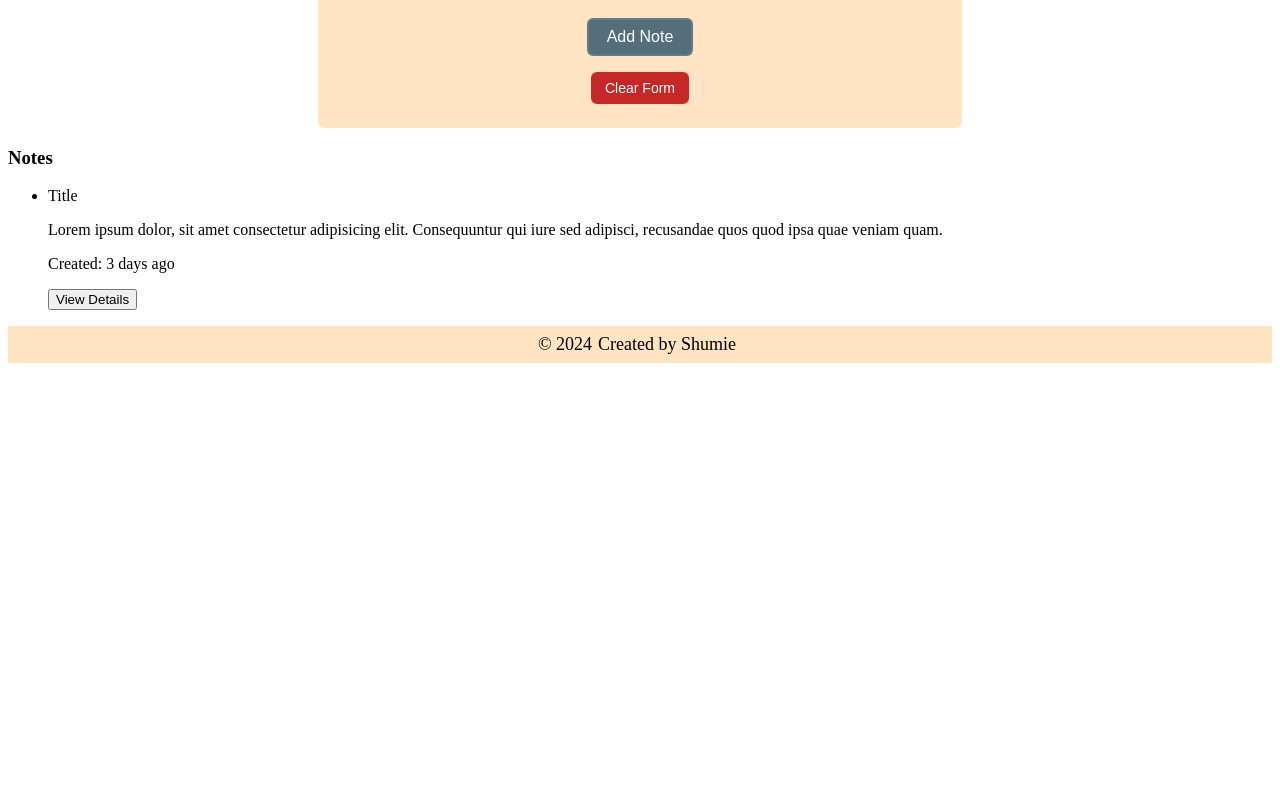
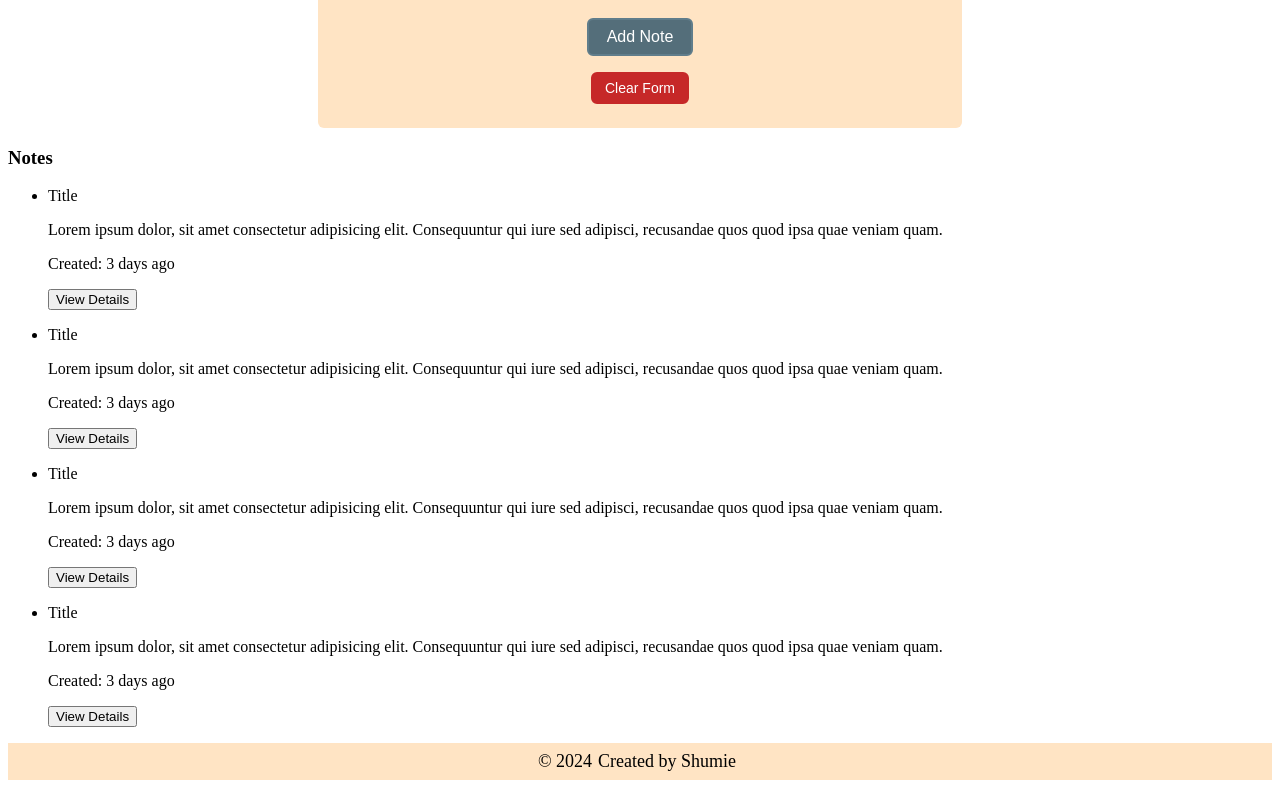
Before and after one commit to Shumieb/NotesAppv1, an Angular app: page / in a window 1280 px wide. Shown: the part 399-1187 px from the top of the page. Before the commit the page ends 800 px from the top, so only its background shows below. Built offline with nearby package versions, Linux system fonts and the light colour scheme.

Commit message:
note-card component added

```diff
--- /dev/null
+++ b/src/note-card/note-card.component.html
@@ -0,0 +1,13 @@
+<li>
+    <p>Title</p>
+    <p>Lorem ipsum dolor, sit amet consectetur adipisicing elit.
+        Consequuntur qui iure sed adipisci, recusandae quos quod ipsa
+        quae veniam quam.
+    </p>
+    <div>
+        <p>Created: 3 days ago</p>
+        <div>
+            <input type="button" value="View Details">
+        </div>
+    </div>
+</li>
--- a/src/notes-list/notes-list.component.html
+++ b/src/notes-list/notes-list.component.html
@@ -2,19 +2,10 @@
     <h3>Notes</h3>
     <div>
         <ul>
-            <li>
-                <p>Title</p>
-                <p>Lorem ipsum dolor, sit amet consectetur adipisicing elit.
-                    Consequuntur qui iure sed adipisci, recusandae quos quod ipsa
-                    quae veniam quam.
-                </p>
-                <div>
-                    <p>Created: 3 days ago</p>
-                    <div>
-                        <input type="button" value="View Details">
-                    </div>
-                </div>
-            </li>
+            <app-note-card />
+            <app-note-card />
+            <app-note-card />
+            <app-note-card />
         </ul>
     </div>
 </section>
--- a/src/notes-list/notes-list.component.ts
+++ b/src/notes-list/notes-list.component.ts
@@ -1,9 +1,10 @@
 import { Component } from '@angular/core';
+import { NoteCardComponent } from '../note-card/note-card.component';
 
 @Component({
   selector: 'app-notes-list',
   standalone: true,
-  imports: [],
+  imports: [NoteCardComponent],
   templateUrl: './notes-list.component.html',
   styleUrl: './notes-list.component.css'
 })
```
Also changed, not shown: src/note-card/note-card.component.ts (added, +12 -0 lines), src/note-card/note-card.component.css (added), 1 other file (tests, documents, lock files or other folders).
